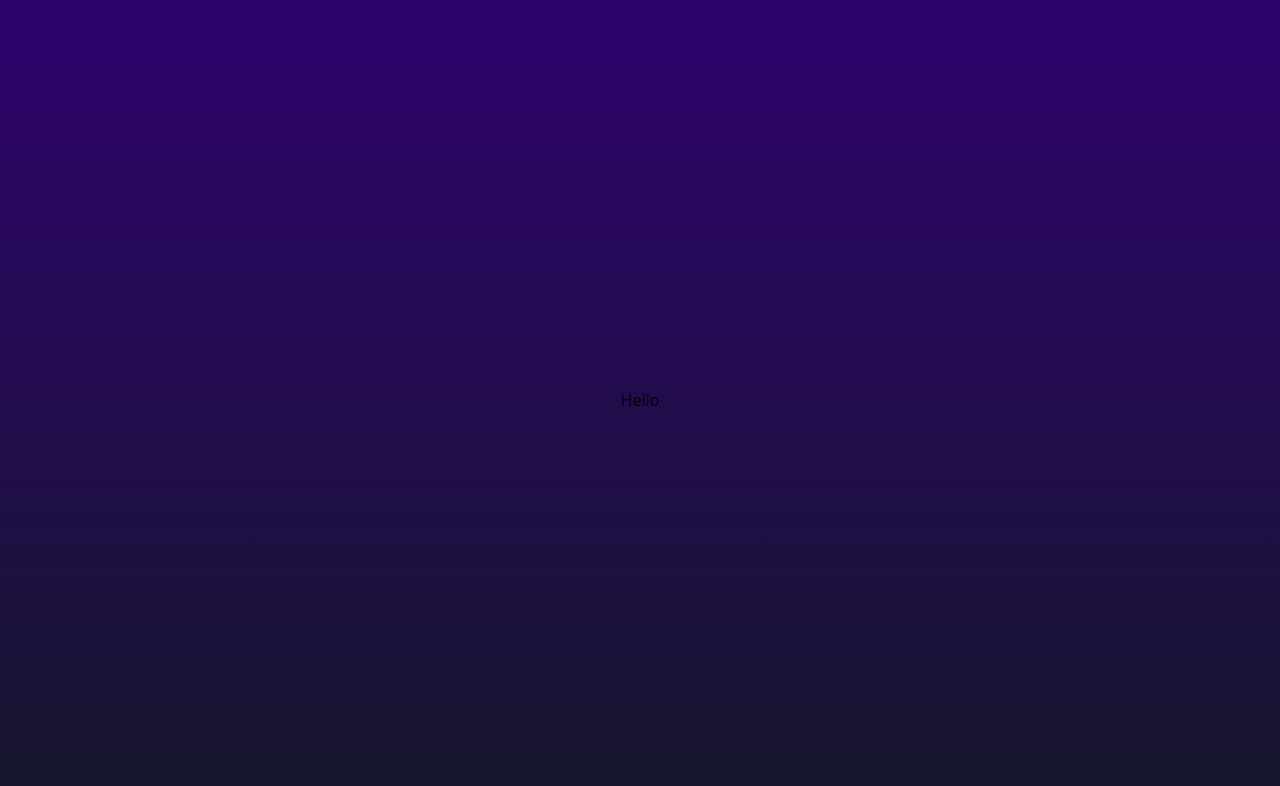
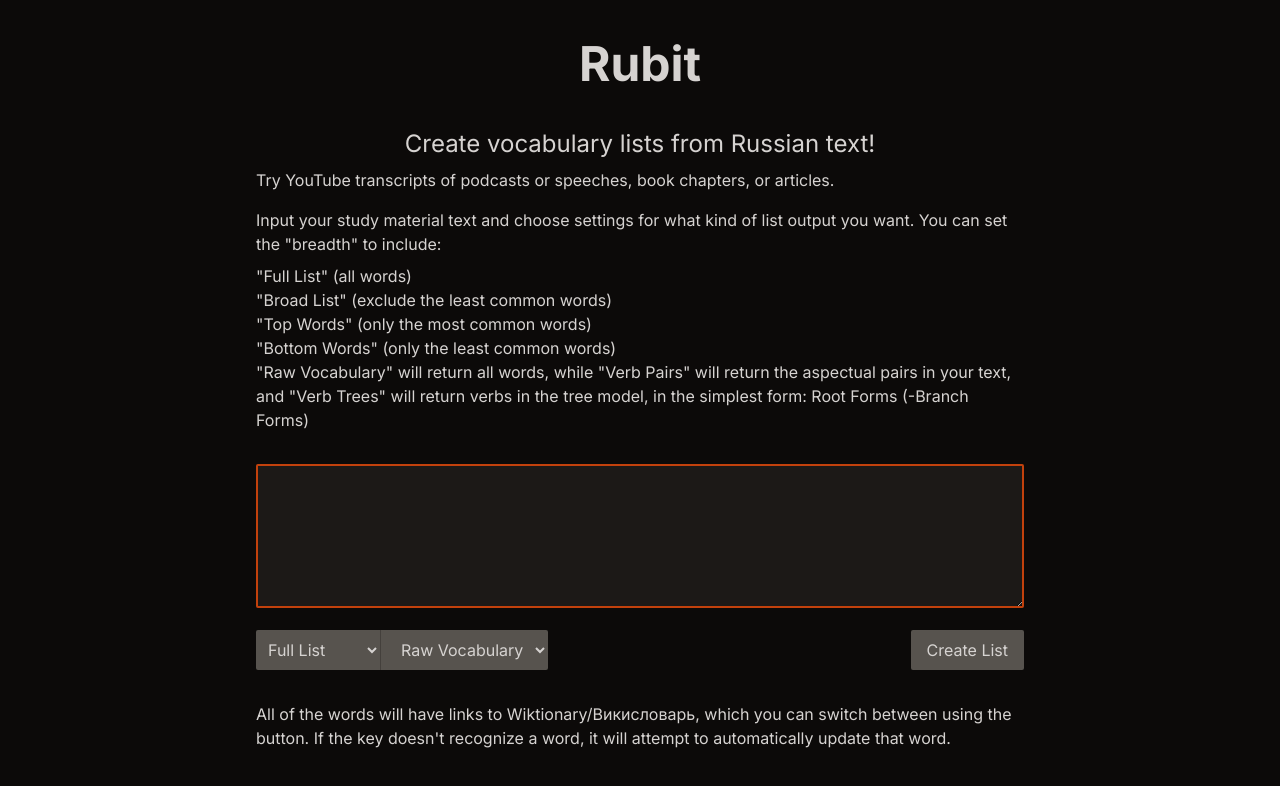
Before and after one commit to Noah3141/rubit_frontend, a Next.js app: page / in a window 1280 px wide. Shown: the top 786 px of the page. Built offline with nearby package versions, Linux system fonts and the light colour scheme.

Commit message:
Connected front end to back end Rocket! 💻🔛🚀

```diff
--- a/src/pages/index.tsx
+++ b/src/pages/index.tsx
@@ -1,17 +1,164 @@
 import { type NextPage } from "next";
 import Head from "next/head";
 import Link from "next/link";
+import { MouseEventHandler, useState } from "react";
+
+// INCOMING DATA MATCHES OUTGOING FROM RUST
+type VocabEntry = {
+    form: string;
+    lemma: string;
+    frequency: number;
+    part_of_speech: string | null;
+};
+
+type ListResponse = {
+    list: VocabEntry[];
+    metadata: string;
+};
 
 const Home: NextPage = () => {
+    const [input, setInput] = useState("");
+    const [breadth, setBreadth] = useState("Full List");
+    const [style, setStyle] = useState("Raw Vocabulary");
+
+    const generateList = async (): Promise<ListResponse> => {
+        const res = await fetch("http://127.0.0.1:8000/russian/generate-list", {
+            method: "POST",
+            mode: "cors",
+            body: JSON.stringify({
+                input: input,
+                breadth: breadth,
+                style: style,
+            }),
+            headers: {
+                "Content-Type": "application/json",
+                "Access-Control-Allow-Origin": "http://127.0.0.1:3000",
+            },
+        });
+
+        if (!res.ok) {
+            throw new Error("Failed to fetch");
+        }
+        const data = (await res.json()) as ListResponse;
+
+        return data;
+    };
+
     return (
         <>
             <Head>
                 <title>Create T3 App</title>
                 <meta name="description" content="Generated by create-t3-app" />
                 <link rel="icon" href="/favicon.ico" />
+                <link rel="preconnect" href="https://fonts.googleapis.com" />
+                <link rel="preconnect" href="https://fonts.gstatic.com" />
+                <link
+                    href="https://fonts.googleapis.com/css2?family=Inter:wght@100;400;500;700;800&display=swap"
+                    rel="stylesheet"
+                />
             </Head>
-      <main className="flex min-h-screen flex-col items-center justify-center bg-gradient-to-b from-[#2e026d] to-[#15162c]">
-        <div>Hello</div>
+            <main className="min-h-screen bg-stone-950 p-2 pb-16 font-main  text-stone-300 sm:flex sm:flex-col sm:items-center sm:p-8">
+                <div className="px-4 transition-all duration-200 sm:w-[600px] md:w-[700px] lg:w-[800px]">
+                    <section>
+                        <h1 className="mb-2 mt-2 text-center text-5xl font-bold">
+                            Rubit
+                        </h1>
+                        <div className="py-8">
+                            <h3 className="text-center text-2xl">
+                                Сreate vocabulary lists from Russian text!
+                            </h3>
+                            <p className="py-2">
+                                Try YouTube transcripts of podcasts or speeches,
+                                book chapters, or articles.
+                            </p>
+                            <p className="py-2">
+                                Input your study material text and choose
+                                settings for what kind of list output you want.
+                                You can set the "breadth" to include:
+                            </p>
+                            <ul>
+                                <li>"Full List" (all words)</li>
+                                <li>
+                                    "Broad List" (exclude the least common
+                                    words)
+                                </li>
+                                <li>
+                                    "Top Words" (only the most common words)
+                                </li>
+                                <li>
+                                    "Bottom Words" (only the least common words)
+                                </li>
+                            </ul>
+                            <p className="">
+                                "Raw Vocabulary" will return all words, while
+                                "Verb Pairs" will return the aspectual pairs in
+                                your text, and "Verb Trees" will return verbs in
+                                the tree model, in the simplest form: Root Forms
+                                (-Branch Forms)
+                            </p>
+                        </div>
+                    </section>
+
+                    <div className="pb-8">
+                        <div className="w-full ">
+                            <textarea
+                                className=" h-36 w-full rounded-sm bg-stone-900 p-3 outline-none outline-2 outline-offset-[-2px] outline-orange-700"
+                                name="inputField"
+                                onChange={(e) => setInput(e.target.value)}
+                                id="inputField"
+                            />
+                        </div>
+                        <div className="flex flex-col sm:flex-row sm:justify-between">
+                            <div className="">
+                                <select
+                                    className="mt-4 h-10 rounded-s-sm bg-stone-600 p-2 px-2 transition-all duration-100 hover:bg-orange-700  focus:ring-inset focus:ring-orange-800"
+                                    name="Output_Breadth"
+                                    id="Output_Breadth"
+                                    onChange={(e) => setBreadth(e.target.value)}
+                                    title="Select breadth of output list"
+                                >
+                                    <option>Full List</option>
+                                    <option>Broad List</option>
+                                    <option>Top Words</option>
+                                    <option>Rare Words</option>
+                                </select>
+
+                                <select
+                                    className="mt-4 h-10 rounded-e-sm border-s-[1.5px] border-s-stone-700 bg-stone-600 p-2 px-2 ps-4 transition-all duration-100 hover:bg-orange-700  focus:ring-inset focus:ring-orange-800"
+                                    name="Output_Style"
+                                    id="Output_Style"
+                                    onChange={(e) => setStyle(e.target.value)}
+                                    title="Select style of output list"
+                                >
+                                    <option>Raw Vocabulary</option>
+                                    <option>Verb Pairs</option>
+                                    <option>Verb Trees</option>
+                                </select>
+                            </div>
+                            <div>
+                                <button
+                                    className="mt-4 h-10 rounded-sm bg-stone-600 p-2 px-4 transition-all duration-100 hover:bg-orange-700 focus:ring-inset focus:ring-orange-800"
+                                    title="Generate vocabulary list"
+                                    type="submit"
+                                    onClick={generateList}
+                                    id="Create_List"
+                                >
+                                    Create List
+                                </button>
+                            </div>
+                        </div>
+                    </div>
+
+                    <div>
+                        <p className="">
+                            All of the words will have links to
+                            Wiktionary/Викисловарь, which you can switch between
+                            using the button. If the key doesn't recognize a
+                            word, it will attempt to automatically update that
+                            word.
+                        </p>
+                    </div>
+                </div>
             </main>
         </>
     );
```
Lines whose indentation alone changed are shown as unchanged.
